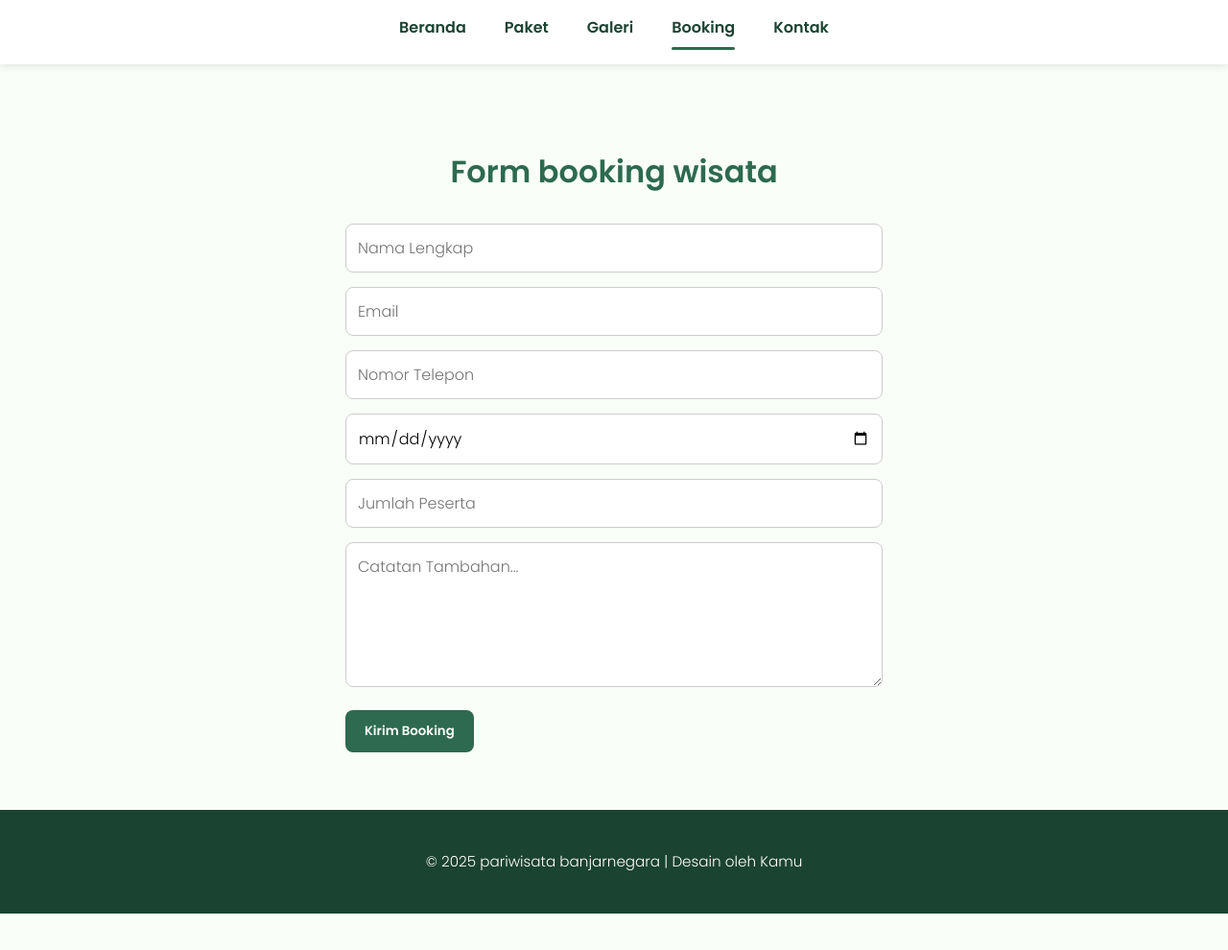
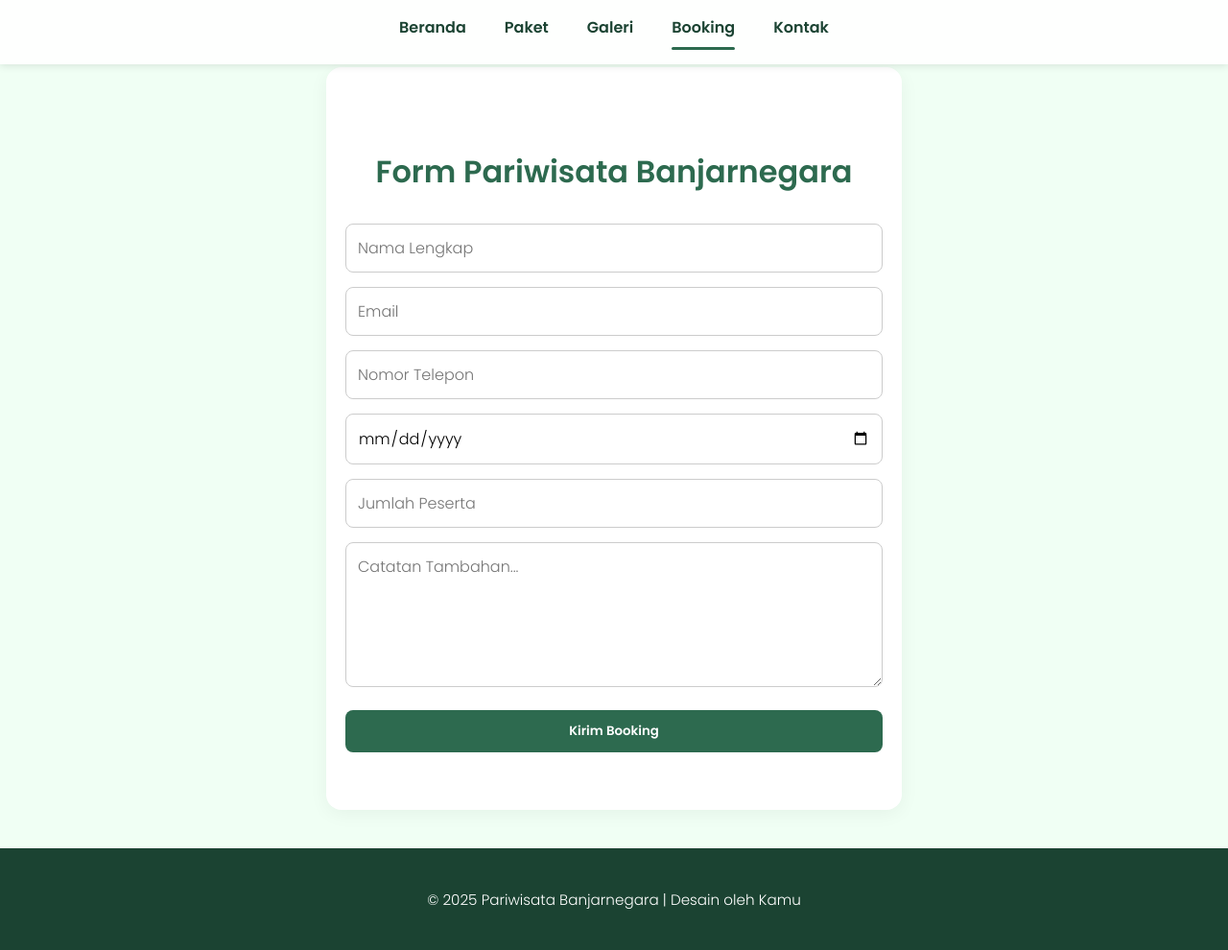
Before and after one commit to allcpw13-beep/wisata, a plain HTML site: page booking.html in a window 1280 px wide. Shown: the whole page at 96% size. Before the commit the page ends 952 px from the top, so only its background shows below. Drawn offline with Linux system fonts and the light colour scheme.

Commit message:
Update booking.html

```diff
--- a/booking.html
+++ b/booking.html
@@ -3,7 +3,7 @@
 <head>
   <meta charset="UTF-8" />
   <meta name="viewport" content="width=device-width, initial-scale=1.0"/>
-  <title>pariwisata banjarnegara</title>
+  <title>Booking</title>
   <link href="https://fonts.googleapis.com/css2?family=Poppins:wght@300;600&display=swap" rel="stylesheet"/>
   <style>
     * {
@@ -14,17 +14,16 @@
     }
 
     body {
-      background: #f9fff8;
+      background: #f0fff4;
       color: #1b4332;
       line-height: 1.8;
       opacity: 0;
       animation: fadeIn 1s forwards;
     }
 
-    @keyframes fadeIn {
-      to { opacity: 1; }
-    }
+    @keyframes fadeIn { to { opacity: 1; } }
 
+    /* NAVBAR */
     nav {
       position: fixed;
       top: 0;
@@ -74,10 +73,20 @@
       height: 70px;
     }
 
+    /* FORM SECTION */
     section {
       padding: 80px 20px 60px;
       max-width: 600px;
       margin: auto;
+      background: white;
+      border-radius: 16px;
+      box-shadow: 0 4px 20px rgba(0,0,0,0.05);
+      animation: slideUp 0.8s ease;
+    }
+
+    @keyframes slideUp {
+      from { transform: translateY(20px); opacity: 0; }
+      to { transform: translateY(0); opacity: 1; }
     }
 
     h2 {
@@ -95,6 +104,13 @@
       border: 1px solid #ccc;
       border-radius: 8px;
       font-size: 1em;
+      transition: border-color 0.3s;
+    }
+
+    form input:focus,
+    form textarea:focus {
+      border-color: #2d6a4f;
+      outline: none;
     }
 
     form textarea {
@@ -110,6 +126,7 @@
       cursor: pointer;
       font-weight: bold;
       transition: background 0.3s, transform 0.3s;
+      width: 100%;
     }
 
     form button:hover {
@@ -117,12 +134,14 @@
       transform: translateY(-2px);
     }
 
+    /* FOOTER */
     footer {
       background: #1b4332;
       color: white;
       text-align: center;
       padding: 40px 10px;
       font-size: 0.95em;
+      margin-top: 40px;
     }
   </style>
 </head>
@@ -137,7 +156,7 @@
   </nav>
 
   <section>
-    <h2>Form booking wisata</h2>
+    <h2>Form Pariwisata Banjarnegara</h2>
     <form>
       <input type="text" placeholder="Nama Lengkap" required />
       <input type="email" placeholder="Email" required />
@@ -150,7 +169,7 @@
   </section>
 
   <footer>
-    <p>&copy; 2025 pariwisata banjarnegara | Desain oleh Kamu</p>
+    <p>&copy; 2025 Pariwisata Banjarnegara | Desain oleh Kamu</p>
   </footer>
 </body>
 </html>
```
